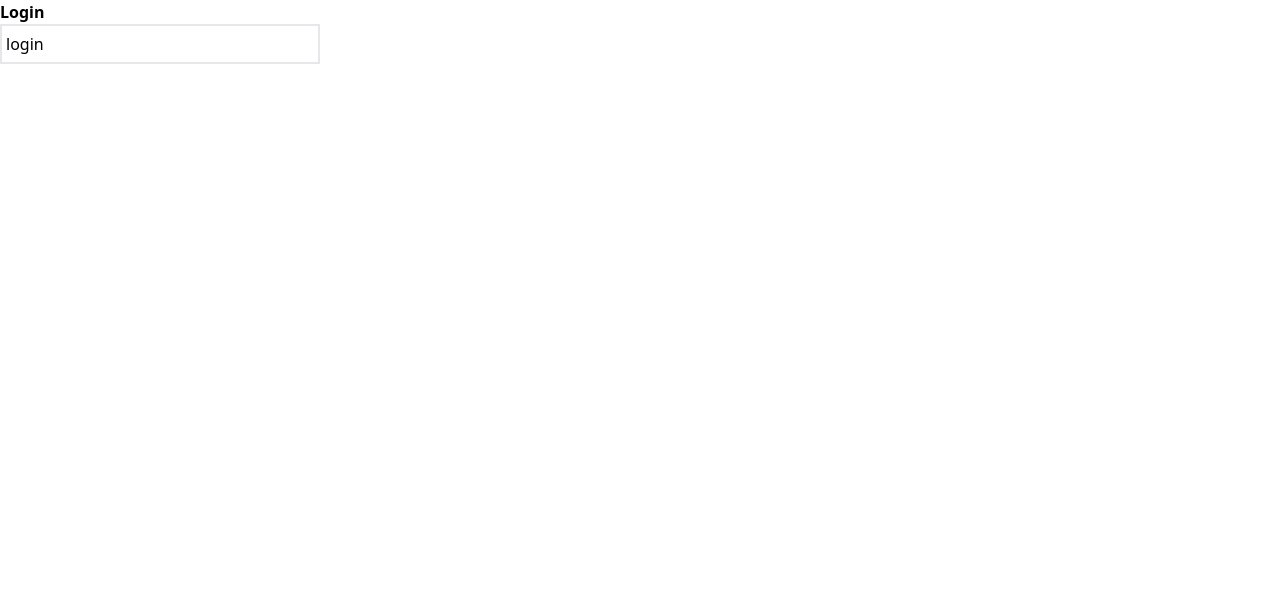
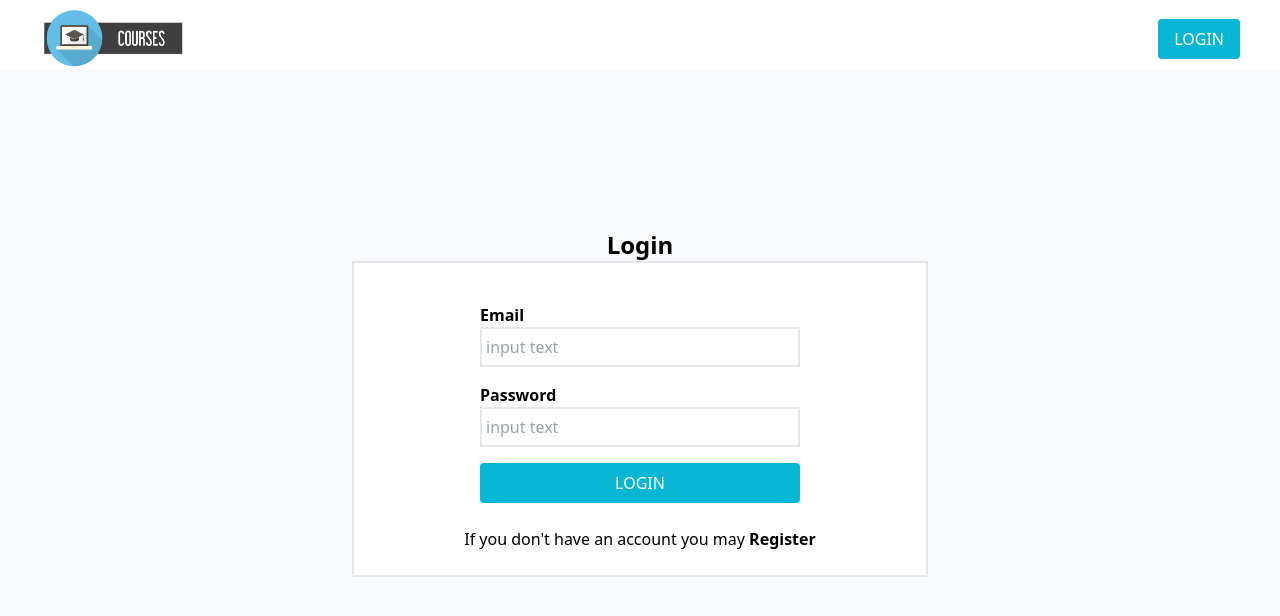
Before and after one commit to nemanjaKostovski/courses-app, a React (Vite) app: page /login in a window 1280 px wide. Shown: the top 616 px of the page. Built offline with nearby package versions, Linux system fonts and the light colour scheme.

Commit message:
login implmented

```diff
--- a/src/components/Courses/Courses.tsx
+++ b/src/components/Courses/Courses.tsx
@@ -2,7 +2,6 @@ import CourseCard from './components/CourseCard/CourseCard';
 import { mockedCoursesList, mockedAuthorsList } from '../../constants';
 import EmptyCourseList from '../EmptyCourseList.tsx/EmptyCourseList';
 import getCourseDuration from '../../helpers/getCourseDuration';
-import SearchBar from './components/SearchBar/SearchBar';
 import CourseInfo from '../CourseInfo/CourseInfo';
 import { useState } from 'react';
 
@@ -33,7 +32,6 @@ export default function Courses() {
 
   return (
     <div className='flex flex-col ml-40'>
-      <SearchBar />
       {mockedCoursesList.map((course) => {
         const authors = course.authors.map((authorId) => {
           const author: Author | undefined = mockedAuthorsList.find(
--- a/src/components/Courses/components/Login/Login.tsx
+++ b/src/components/Courses/components/Login/Login.tsx
@@ -1,15 +1,129 @@
+import { useState } from 'react';
 import Input from '../../../../common/Input.tsx/Input';
+import Header from '../../../Header/Header';
+import Button from '../../../../common/Button/Button';
+import { Link, useNavigate } from 'react-router-dom';
+import axios from 'axios';
+
+type LoginFormData = {
+  email: string;
+  password: string;
+};
 
 export default function Login() {
+  const BUTTON_TEXT = 'LOGIN';
+  const BUTTON_TYPE = 'submit';
+
+  const [login, setLogin] = useState({
+    email: '',
+    password: '',
+  });
+
+  const [validationErrors, setValidationErrors] = useState({
+    email: '',
+    password: '',
+  });
+
+  const navigate = useNavigate();
+
+  const handleChange = (e: { target: { value: string; name: string } }) => {
+    const { value, name } = e.target;
+    setLogin((prevValue) => {
+      return {
+        ...prevValue,
+        [name]: value,
+      };
+    });
+  };
+
+  const validateForm = (): boolean => {
+    const errors = {
+      email: '',
+      password: '',
+    };
+
+    if (!login.email) {
+      errors.email = 'Email is required.';
+    }
+    if (!login.password) {
+      errors.password = 'Password is required.';
+    }
+
+    setValidationErrors(errors);
+
+    return Object.values(errors).every((error) => !error);
+  };
+
+  const handleSubmit = async (e: React.FormEvent) => {
+    e.preventDefault();
+
+    if (!validateForm()) {
+      return;
+    }
+
+    const newLogin: LoginFormData = {
+      email: login.email,
+      password: login.password,
+    };
+
+    try {
+      const response = await axios.post(
+        'http://localhost:4000/login',
+        newLogin
+      );
+
+      if (response.status === 201) {
+        navigate('/');
+        localStorage.setItem('token', response.data.result);
+      } else {
+        console.error('Login failed:', response.data);
+      }
+    } catch (error) {
+      console.error('Error during login:', error);
+    }
+  };
+
   return (
-    <div>
-      <Input
-        type='text'
-        placeholder=''
-        value='login'
-        name='login'
-        onChange={() => {}}
-      />
-    </div>
+    <>
+      <Header />
+      <form
+        className='w-full h-screen flex flex-col items-center bg-gray-50'
+        onSubmit={handleSubmit}
+      >
+        <h2 className='mt-40 font-bold text-2xl'>Login</h2>
+        <div className='flex flex-col items-center max-w-xl lg:w-[576px] p-6 border-2 bg-white'>
+          <Input
+            type='email'
+            placeholder='input text'
+            name='email'
+            value={login.email}
+            onChange={handleChange}
+          />
+          <p className='text-red-500 text-left w-full lg:ml-52'>
+            {validationErrors.email}
+          </p>
+
+          <Input
+            type='password'
+            placeholder='input text'
+            name='password'
+            value={login.password}
+            onChange={handleChange}
+          />
+          <p className='text-red-500 text-left w-full lg:ml-52'>
+            {validationErrors.password}
+          </p>
+
+          <div className='mb-4'></div>
+          <Button buttonText={BUTTON_TEXT} maxWidth='w-80' type={BUTTON_TYPE} />
+          <p className='mt-6'>
+            If you don't have an account you may{' '}
+            <Link className='font-bold' to={'/registration'}>
+              Register
+            </Link>
+          </p>
+        </div>
+      </form>
+    </>
   );
 }
--- a/src/main.tsx
+++ b/src/main.tsx
@@ -6,6 +6,7 @@ import './index.css';
 import { BrowserRouter, Routes, Route } from 'react-router-dom';
 import Login from './components/Courses/components/Login/Login.tsx';
 import Registration from './components/Courses/components/Registration/Registration.tsx';
+import Courses from './components/Courses/Courses.tsx';
 
 ReactDOM.createRoot(document.getElementById('root')!).render(
   <BrowserRouter>
@@ -14,6 +15,7 @@ ReactDOM.createRoot(document.getElementById('root')!).render(
         <Route path='/' element={<App />} />
         <Route path='/login' element={<Login />} />
         <Route path='/registration' element={<Registration />} />
+        <Route path='/courses' element={<Courses />} />
       </Routes>
     </React.StrictMode>
   </BrowserRouter>
```
